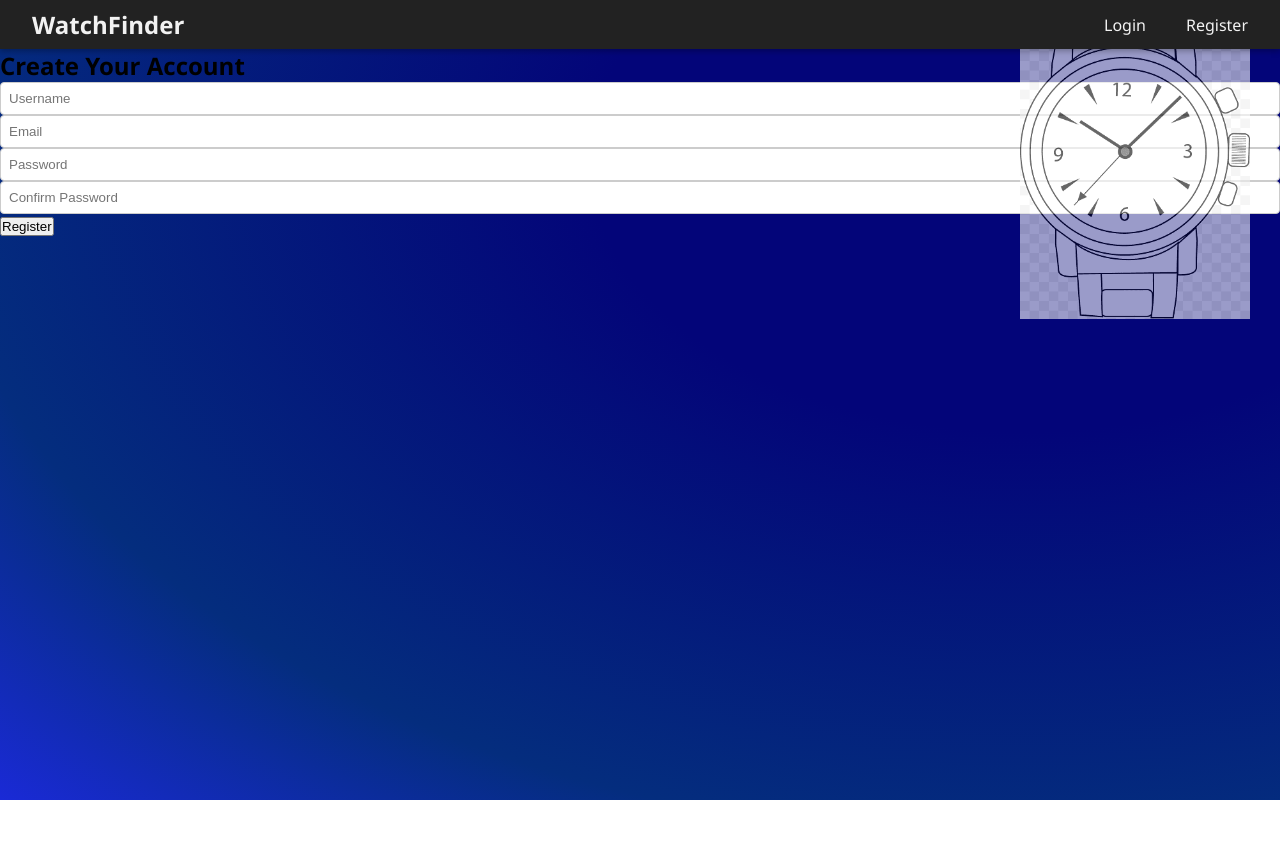
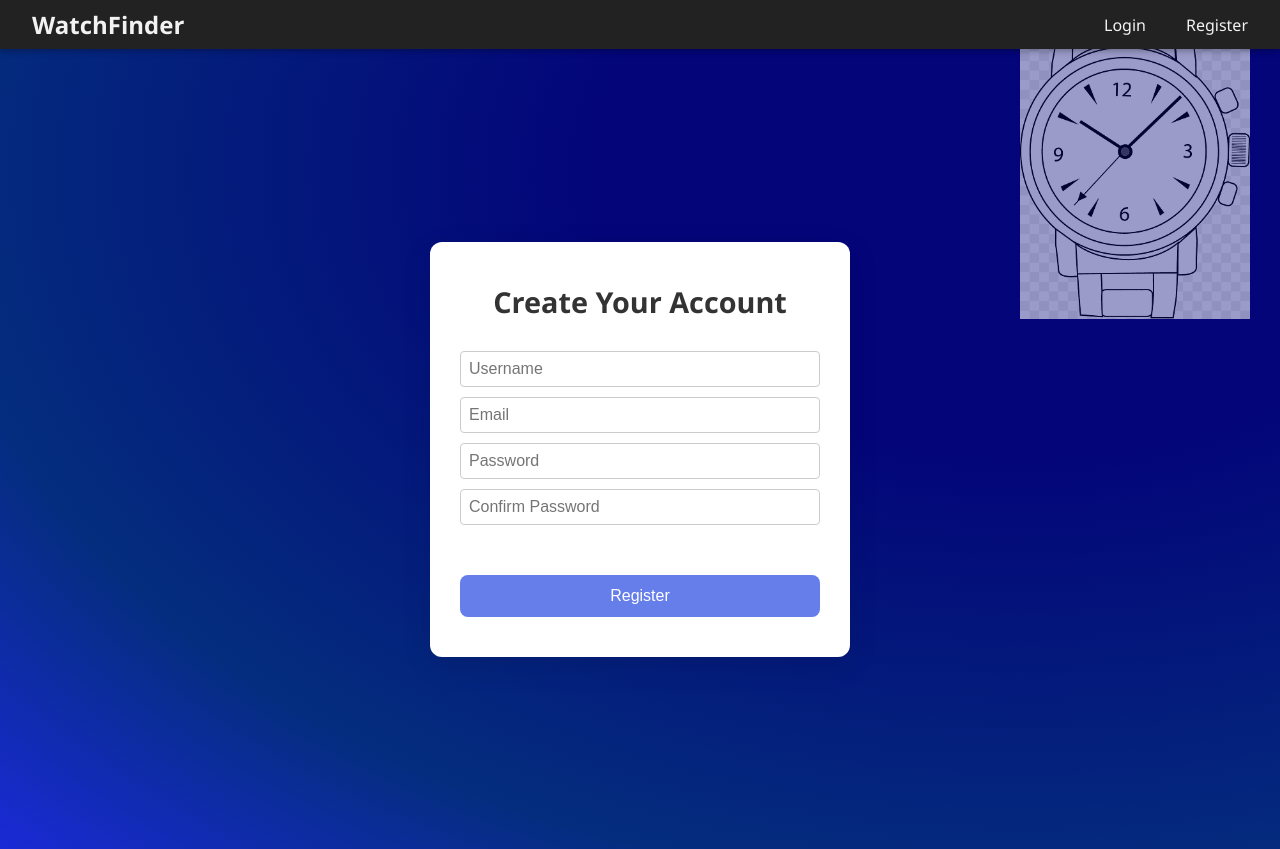
Before and after one commit to bsgauthierwebdev/WatchFinder, a React (Vite) app in the folder client/: page /register in a window 1280 px wide. Before the commit the page ends 800 px from the top, so only its background shows below. Built offline with nearby package versions, Linux system fonts and the light colour scheme.

Commit message:
Style Register page

```diff
--- a/client/src/pages/Register/register.css
+++ b/client/src/pages/Register/register.css
@@ -0,0 +1,79 @@
+@keyframes slideDown {
+  0% {
+    opacity: 0;
+    transform: translateY(-750px);
+  }
+  100% {
+    opacity: 1;
+    transform: translateX(0);
+  }
+}
+
+.register-container {
+    display: flex;
+    justify-content: center;
+    align-items: center;
+    min-height: 100vh;
+    padding: 20px;
+    animation: slideDown 0.75s ease-out;
+}
+
+.register-title .title-text {
+    text-align: center;
+    font-size: 1.8rem;
+    color: #333;
+    margin-bottom: 10px;
+}
+
+.register-form {
+    background-color: white;
+    padding: 40px 30px;
+    border-radius: 12px;
+    box-shadow: 0 8px 30px rgba(0, 0, 0, 0.1);
+    width: 100%;
+    max-width: 420px;
+    display: flex;
+    flex-direction: column;
+    gap: 20px;
+}
+
+.register-inputs input {
+    width: 100%;
+    padding: 12px 15px;
+    margin-bottom: 10px;
+    font-size: 1rem;
+    border: 1px solid #ccc;
+    border-radius: 8px;
+    transition: border-color 0.2s ease-in-out;
+}
+
+.register-inputs input:focus {
+    border-color: #667eea;
+    outline: none;
+    box-shadow: 0 0 0 2px rgba(102, 126, 234, 0.2);
+}
+
+.register-errors .error {
+    color: #e63946;
+    background: #ffe5e8;
+    padding: 10px;
+    border-radius: 6px;
+    font-size: 0.9rem;
+    text-align: center;
+}
+
+.register-submit .register-btn {
+    width: 100%;
+    padding: 12px;
+    font-size: 1rem;
+    color: white;
+    background-color: #667eea;
+    border: none;
+    border-radius: 8px;
+    cursor: pointer;
+    transition: background-color 0.2s ease-in-out;
+}
+
+.register-submit .register-btn:hover {
+    background-color: #5a67d8;
+}
```
